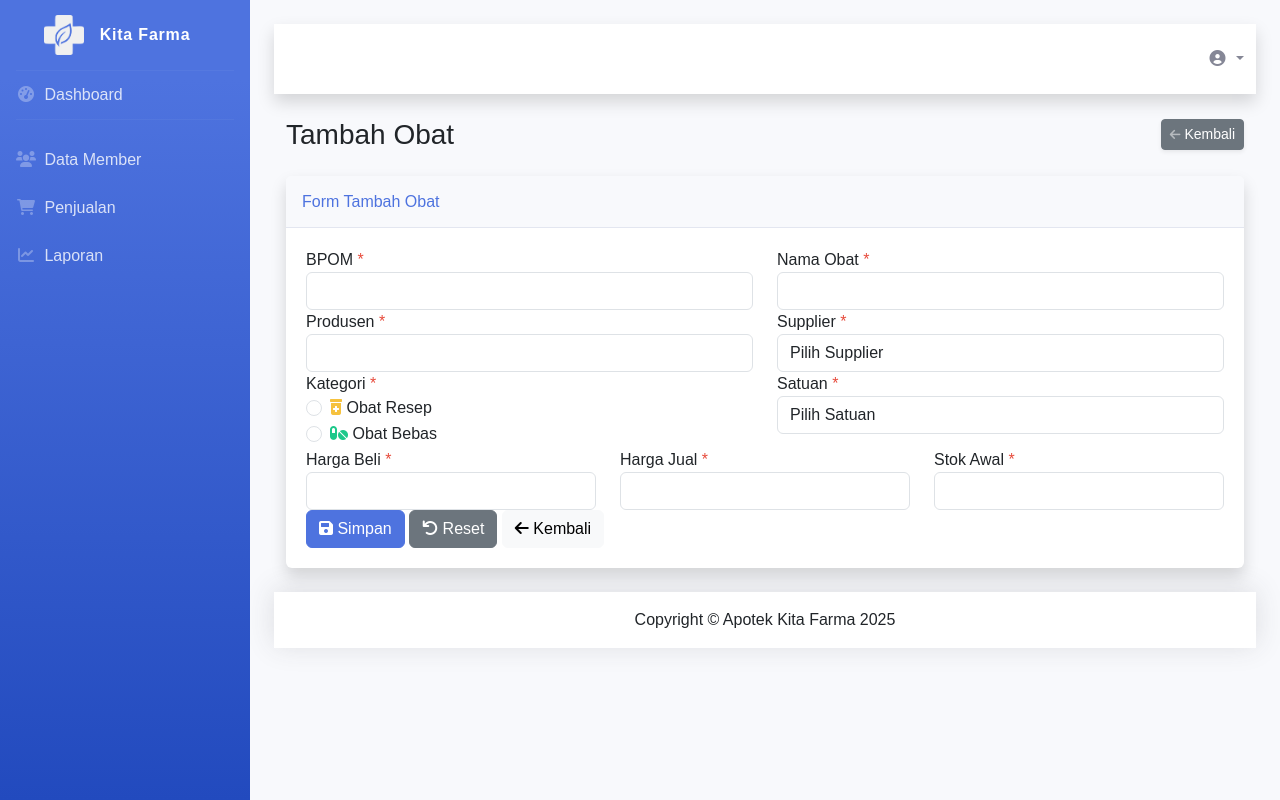
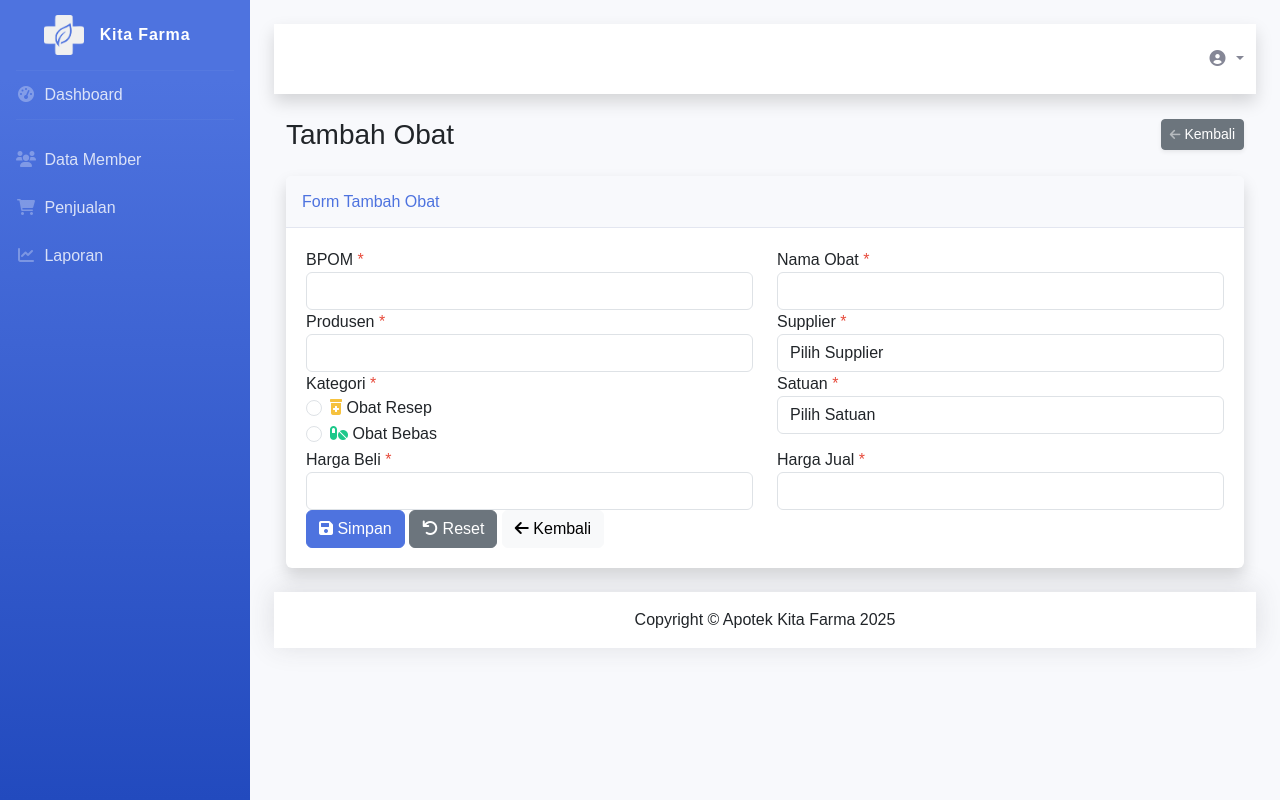
Before and after one commit to NaufalNurFahriza/Apotik_Project, a CodeIgniter 4 app: template app/Views/obat/tambah.php in a window 1280 px wide. Run offline with PHP 8.4 and a stand-in for CodeIgniter, Linux system fonts and the light colour scheme; the template is opened without the code that fills it, so the values that code supplies are empty; some libraries are stand-ins or nearby versions.

Commit message:
hapus stok awal

```diff
--- a/app/Controllers/Obat.php
+++ b/app/Controllers/Obat.php
@@ -74,7 +74,6 @@ class Obat extends BaseController
             'satuan' => $this->request->getPost('satuan'),
             'harga_beli' => $this->request->getPost('harga_beli'),
             'harga_jual' => $this->request->getPost('harga_jual'),
-            'stok' => $this->request->getPost('stok'),
         ];
 
         $this->obatModel->insert($data);
@@ -121,7 +120,6 @@ class Obat extends BaseController
             'satuan' => $this->request->getPost('satuan'),
             'harga_beli' => $this->request->getPost('harga_beli'),
             'harga_jual' => $this->request->getPost('harga_jual'),
-            'stok' => $this->request->getPost('stok'),
         ];
 
         $this->obatModel->update($id, $data);
--- a/app/Models/ObatModel.php
+++ b/app/Models/ObatModel.php
@@ -11,7 +11,7 @@ class ObatModel extends Model
     protected $useAutoIncrement = true;
     protected $returnType     = 'array';
     protected $useSoftDeletes = false;
-    protected $allowedFields = ['bpom', 'nama_obat', 'produsen', 'supplier_id', 'kategori', 'satuan', 'harga_beli', 'harga_jual', 'stok'];
+    protected $allowedFields = ['bpom', 'nama_obat', 'produsen', 'supplier_id', 'kategori', 'satuan', 'harga_beli', 'harga_jual'];
 
     // Validasi
     protected $validationRules = [
@@ -22,8 +22,7 @@ class ObatModel extends Model
         'kategori' => 'required|in_list[resep,non-resep]',
         'satuan' => 'required',
         'harga_beli' => 'required|numeric',
-        'harga_jual' => 'required|numeric',
-        'stok' => 'required|numeric'
+        'harga_jual' => 'required|numeric'
     ];
 
     // Get obat dengan supplier
--- a/app/Views/obat/tambah.php
+++ b/app/Views/obat/tambah.php
@@ -56,7 +56,8 @@
                         <select class="form-control <?= ($validation->hasError('supplier_id')) ? 'is-invalid' : ''; ?>"
                                 id="supplier_id" name="supplier_id" required>
                             <option value="">Pilih Supplier</option>
-                            <?php foreach ($supplier as $s) : ?>
+                            <?php foreach (
+                                $supplier as $s) : ?>
                                 <option value="<?= $s['id']; ?>" <?= (old('supplier_id') == $s['id']) ? 'selected' : ''; ?>>
                                     <?= $s['nama_supplier']; ?>
                                 </option>
@@ -110,7 +111,7 @@
             </div>
 
             <div class="row">
-                <div class="col-md-4">
+                <div class="col-md-6">
                     <div class="form-group">
                         <label for="harga_beli">Harga Beli <span class="text-danger">*</span></label>
                         <input type="number" class="form-control <?= ($validation->hasError('harga_beli')) ? 'is-invalid' : ''; ?>"
@@ -120,23 +121,13 @@
                         </div>
                     </div>
                 </div>
-                <div class="col-md-4">
+                <div class="col-md-6">
                     <div class="form-group">
                         <label for="harga_jual">Harga Jual <span class="text-danger">*</span></label>
                         <input type="number" class="form-control <?= ($validation->hasError('harga_jual')) ? 'is-invalid' : ''; ?>"
                                id="harga_jual" name="harga_jual" value="<?= old('harga_jual'); ?>" required>
                         <div class="invalid-feedback">
                             <?= $validation->getError('harga_jual'); ?>
-                        </div>
-                    </div>
-                </div>
-                <div class="col-md-4">
-                    <div class="form-group">
-                        <label for="stok">Stok Awal <span class="text-danger">*</span></label>
-                        <input type="number" class="form-control <?= ($validation->hasError('stok')) ? 'is-invalid' : ''; ?>"
-                               id="stok" name="stok" value="<?= old('stok'); ?>" required>
-                        <div class="invalid-feedback">
-                            <?= $validation->getError('stok'); ?>
                         </div>
                     </div>
                 </div>
```
